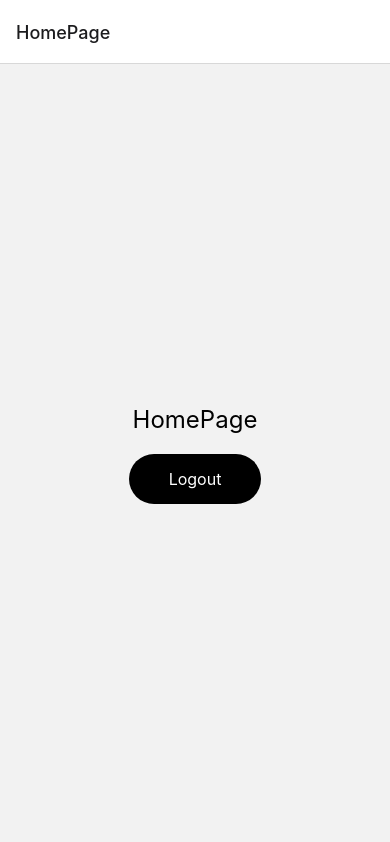
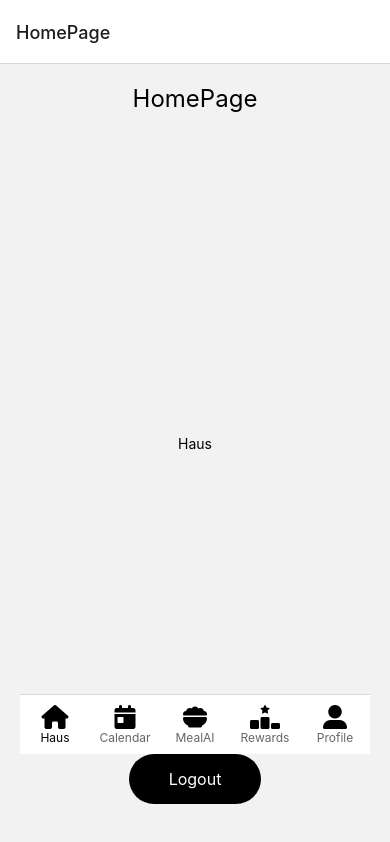
Before and after one commit to Kartavya052000/In-Haus, a React Native app: screen /HomePage in a window 390 px wide. Built offline with nearby package versions, Linux system fonts and the light colour scheme; no server answers.

Commit message:
fixes prior to merge

```diff
--- a/src/pages/HomePage.js
+++ b/src/pages/HomePage.js
@@ -1,6 +1,113 @@
+import React from 'react';
 import { View, Text, TouchableOpacity, StyleSheet, Alert } from 'react-native';
-import React from 'react';
 import * as Keychain from 'react-native-keychain';
+import { createBottomTabNavigator } from '@react-navigation/bottom-tabs';
+import { createStackNavigator } from '@react-navigation/stack';
+import FontAwesome6 from '@expo/vector-icons/FontAwesome6';
+
+// Import your screens
+import { Haus, Calendar, MealAI, Profile, Rewards, CameraScreen, ResultScreen, FixMealCameraScreen, FixMealResultScreen } from '../components/screens';
+
+// Bottom Tab Navigator
+const Tab = createBottomTabNavigator();
+// Stack Navigator for MealAI
+const MealStack = createStackNavigator();
+
+// Define the MealAI Stack
+function MealAIStack() {
+  return (
+    <MealStack.Navigator initialRouteName="MealMenu">
+      <MealStack.Screen name="MealMenu" component={MealAI} />
+      <MealStack.Screen name="CameraScreen" component={CameraScreen} options={{ headerShown: false }} />
+      <MealStack.Screen name="ResultScreen" component={ResultScreen} />
+      <MealStack.Screen name="FixMealCameraScreen" component={FixMealCameraScreen} options={{ headerShown: false }} />
+      <MealStack.Screen name="FixMealResultScreen" component={FixMealResultScreen} />
+    </MealStack.Navigator>
+  );
+}
+
+const screenOptions = {
+  tabBarShowLabel: false,
+  headerShown: false,
+  tabBarStyle: {
+    position: 'absolute',
+    bottom: 0,
+    left: 0,
+    right: 0,
+    elevation: 0,
+    height: 60,
+    backgroundColor: '#ffffff',
+  },
+};
+
+// Define the Tab Navigator for use within HomePage
+const TabNavigator = () => {
+  return (
+    <Tab.Navigator screenOptions={screenOptions}>
+      <Tab.Screen
+        name="Haus"
+        component={Haus}
+        options={{
+          tabBarIcon: ({ focused }) => (
+            <View style={{ alignItems: "center", justifyContent: "center" }}>
+              <FontAwesome6 name="house" size={24} color="black" />
+              <Text style={{ fontSize: 12, color: focused ? '#000000' : '#666666' }}>Haus</Text>
+            </View>
+          ),
+        }}
+      />
+      <Tab.Screen
+        name="Calendar"
+        component={Calendar}
+        options={{
+          tabBarIcon: ({ focused }) => (
+            <View style={{ alignItems: "center", justifyContent: "center" }}>
+              <FontAwesome6 name="calendar-day" size={24} color="black" />
+              <Text style={{ fontSize: 12, color: focused ? '#000000' : '#666666' }}>Calendar</Text>
+            </View>
+          ),
+        }}
+      />
+      {/* MealAI now uses MealAIStack */}
+      <Tab.Screen
+        name="MealAI"
+        component={MealAIStack}
+        options={{
+          tabBarIcon: ({ focused }) => (
+            <View style={{ alignItems: "center", justifyContent: "center" }}>
+              <FontAwesome6 name="bowl-food" size={24} color="black" />
+              <Text style={{ fontSize: 12, color: focused ? '#000000' : '#666666' }}>MealAI</Text>
+            </View>
+          ),
+        }}
+      />
+      <Tab.Screen
+        name="Rewards"
+        component={Rewards}
+        options={{
+          tabBarIcon: ({ focused }) => (
+            <View style={{ alignItems: "center", justifyContent: "center" }}>
+              <FontAwesome6 name="ranking-star" size={24} color="black" />
+              <Text style={{ fontSize: 12, color: focused ? '#000000' : '#666666' }}>Rewards</Text>
+            </View>
+          ),
+        }}
+      />
+      <Tab.Screen
+        name="Profile"
+        component={Profile}
+        options={{
+          tabBarIcon: ({ focused }) => (
+            <View style={{ alignItems: "center", justifyContent: "center" }}>
+              <FontAwesome6 name="user-large" size={24} color="black" />
+              <Text style={{ fontSize: 12, color: focused ? '#000000' : '#666666' }}>Profile</Text>
+            </View>
+          ),
+        }}
+      />
+    </Tab.Navigator>
+  );
+};
 
 export default function HomePage({ navigation }) {
   const handleLogout = async () => {
@@ -21,6 +128,12 @@ export default function HomePage({ navigation }) {
   return (
     <View style={styles.container}>
       <Text style={styles.title}>HomePage</Text>
+
+      {/* Render the TabNavigator here */}
+      <View style={{ flex: 1, width: '100%' }}>
+        <TabNavigator />
+      </View>
+
       <TouchableOpacity style={styles.logoutButton} onPress={handleLogout}>
         <Text style={styles.logoutText}>Logout</Text>
       </TouchableOpacity>
@@ -44,6 +157,7 @@ const styles = StyleSheet.create({
     borderRadius: 25,
     paddingVertical: 15,
     paddingHorizontal: 40,
+    marginBottom: 20,
   },
   logoutText: {
     color: 'white',
```
Also changed, not shown: 1 other file (tests, documents, lock files or other folders). Lines whose indentation alone changed are shown as unchanged.
